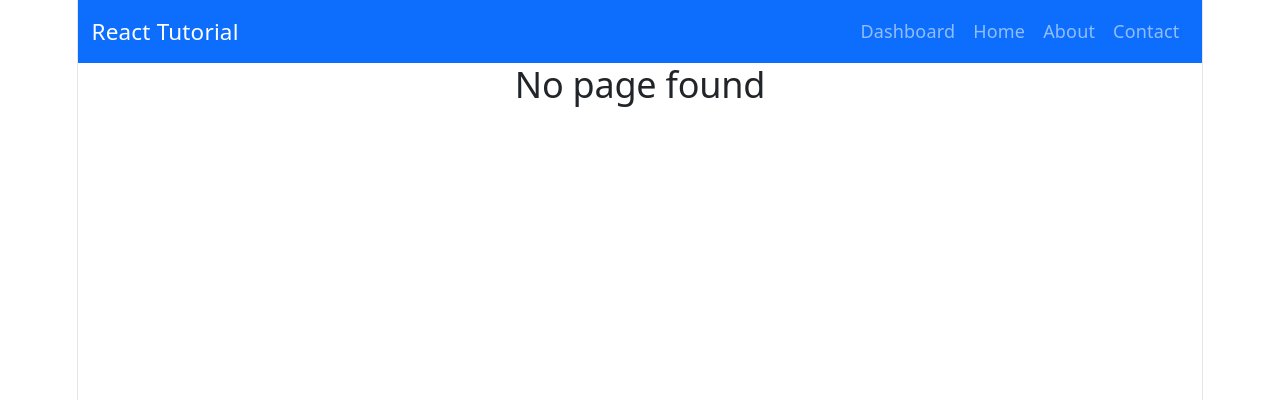
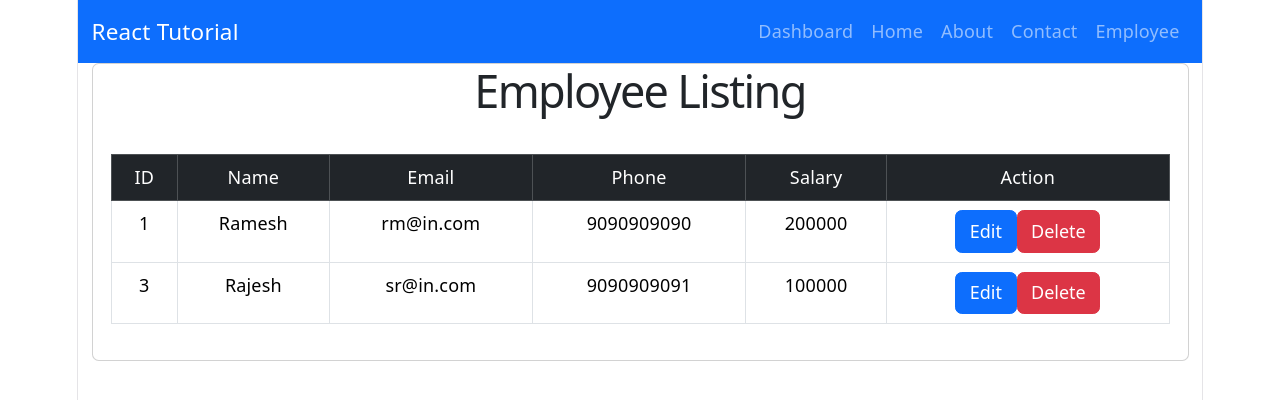
Before and after one commit to nihiratechiees/Firstapp_react, a React (Vite) app: page /employee in a window 1280 px wide. Shown: the top 400 px of the page. Built offline with nearby package versions, Linux system fonts and the light colour scheme; data requests are answered from the project's data file.

Commit message:
Getmethod

```diff
--- a/src/App.jsx
+++ b/src/App.jsx
@@ -14,6 +14,7 @@ import About from './Component/Common/About'
 import Dashboard from './Component/Admin/Dashboard'
 import Profile from './Component/Admin/Profile'
 import Settings from './Component/Admin/Settings'
+import Employeelisting from './Component/Employee/Employeelisting'
 
 function App() {
   let title = "Welcome to React 19.2"
@@ -33,6 +34,7 @@ function App() {
              <Route path='profile/:id/:area' element={<Profile/>}></Route>
              <Route path='setting' element={<Settings/>}></Route>
           </Route>
+          <Route path='/employee' element={<Employeelisting/>}></Route>
           <Route path='*' element={<h2>No page found</h2>}></Route>
         </Routes>
          <AppFooter></AppFooter>
--- /dev/null
+++ b/src/Component/Employee/Employeelisting.jsx
@@ -0,0 +1,62 @@
+import { useEffect, useState } from "react";
+
+const Employeelisting = () => {
+
+    const[empdata, setEmpdata] = useState(null);
+
+    useEffect(() => {
+        fetch('http://localhost:3000/employee').then((res) => {
+            return res.json();
+        }).then((resp) => {
+            setEmpdata(resp)
+        }).catch((err) => {
+            console.log(err.message)
+        })
+    }, [])
+
+    return (
+        <div className="container">
+            <div className="card">
+                <div className="card-title">
+                    <h1>Employee Listing</h1>
+                </div>
+                <div className="card-body">
+                    <table className="table table-bordered">
+                        <thead className="table-dark text-white">
+                            <tr>
+                                <td>ID</td>
+                                <td>Name</td>
+                                <td>Email</td>
+                                <td>Phone</td>
+                                <td>Salary</td>
+                                <td>Action</td>
+                            </tr>
+                        </thead>
+                        <tbody>
+                            {
+                                empdata && empdata.map(item => (
+                                  <tr key={item.id}>
+                                    <td>{item.id}</td>
+                                    <td>{item.name}</td>
+                                    <td>{item.email}</td>
+                                    <td>{item.mobile}</td>
+                                    <td>{item.salary}</td>
+                                    <td>
+                                        <button className="btn btn-primary">Edit</button>
+                                        <button className="btn btn-danger">Delete</button>
+                                     </td>
+                                  </tr>
+                                ))
+                            }
+
+                        </tbody>
+                    </table>
+                </div>
+
+            </div>
+
+        </div>
+    );
+}
+
+export default Employeelisting;
--- a/src/Component/MenuHaeder.jsx
+++ b/src/Component/MenuHaeder.jsx
@@ -20,6 +20,9 @@ function MenuHeader(){
                   <li className="nav-item">
                    <Link className="nav-link" to={"/contact"}>Contact</Link>
                 </li>
+                <li className="nav-item">
+                   <Link className="nav-link" to={"/employee"}>Employee</Link>
+                </li>
 
                </ul>
           </div>
--- a/src/index.css
+++ b/src/index.css
@@ -109,7 +109,7 @@ code {
   padding: 4px 8px;
   background: var(--code-bg);
 }
-
+/*
 .card{
    border: 1px solid var(--border);
   border-radius: 8px;
@@ -120,7 +120,7 @@ code {
   width: 30%;
   background-color: bisque;
 
-}
+} */
 
 .image{
   width: 100px;
```
